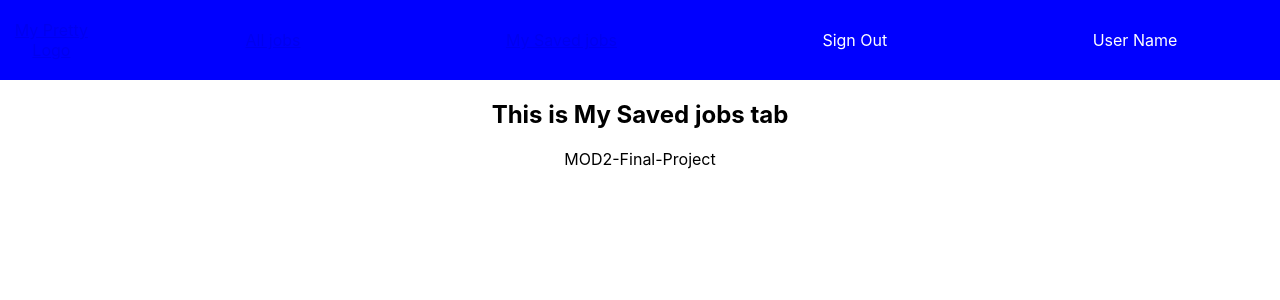
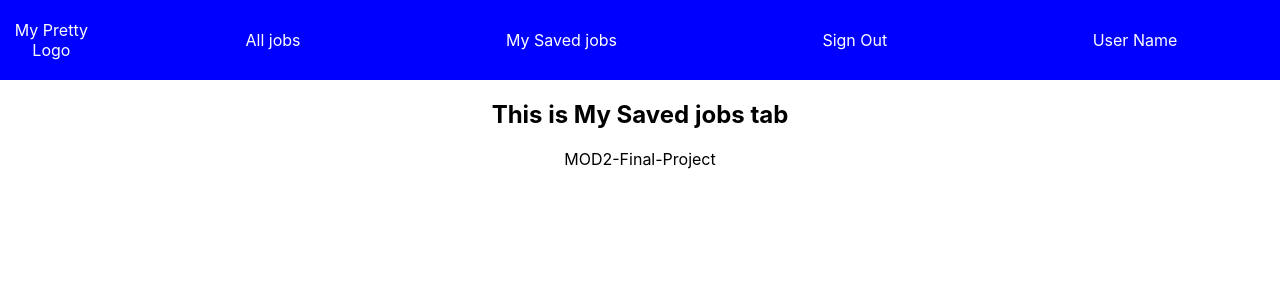
Before and after one commit to daler-bobojanov/MOD2-Final-Project, a React (Create React App) app in the folder jobs-for-software-developers/: page /mysavedjobs in a window 1280 px wide. Shown: the top 300 px of the page. Built offline with nearby package versions, Linux system fonts and the light colour scheme.

Commit message:
some modification

```diff
--- a/jobs-for-software-developers/src/styles/Navbar.css
+++ b/jobs-for-software-developers/src/styles/Navbar.css
@@ -13,5 +13,10 @@ nav {
     align-items: center;
     list-style: none;
     width: 100%;
+    color: white;
+}
 
+.link {
+    color: white;
+    text-decoration: none;
 }
```
